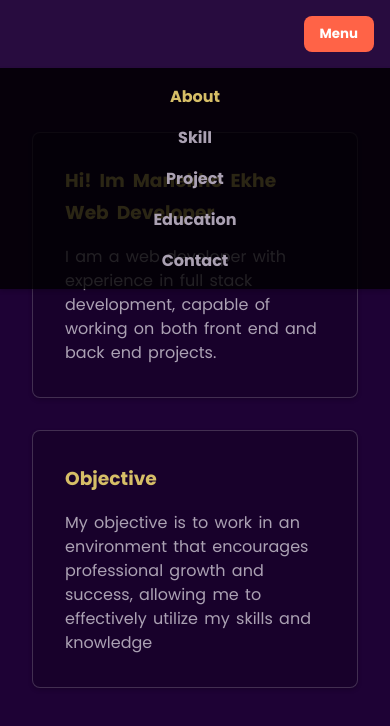
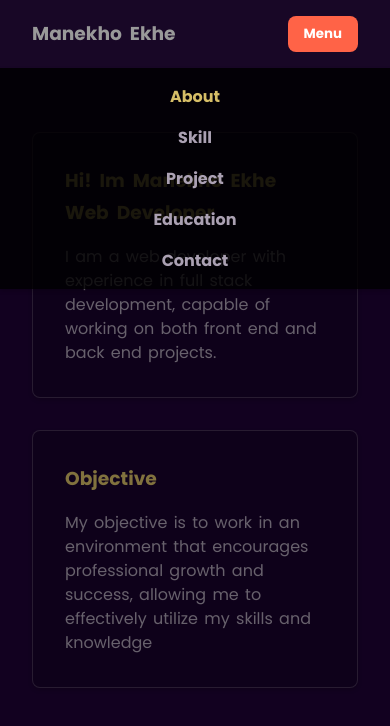
Before and after one commit to learnease95/portfolio, a Next.js app: page / in a window 390 px wide. Both pictures are taken after a click on the button "Menu". Shown: the top 726 px of the page. Built offline with nearby package versions, Linux system fonts and the light colour scheme.

Commit message:
done with header and the home page ui

```diff
--- a/component/header/header.jsx
+++ b/component/header/header.jsx
@@ -68,10 +68,16 @@ export default function Header() {
 
       {/* MOBILE VIEW */}
       <div className={styles.mobile_relative_position}>
+        <h4 className={styles.hi}>Manekho Ekhe</h4>
         <button className={styles.menu_button} onClick={toggleShowMenu}>
           Menu
         </button>
         {showMenu && (
+          <>
+            <div
+              className={styles.close_container}
+              onClick={toggleShowMenu}
+            ></div>
             <div className={styles.menu_container}>
               <Link
                 className={
@@ -129,6 +135,7 @@ export default function Header() {
                 Contact
               </Link>
             </div>
+          </>
         )}
       </div>
     </>
--- a/component/header/header.module.css
+++ b/component/header/header.module.css
@@ -9,6 +9,14 @@
   top: 0;
   left: 0;
   z-index: 100;
+}
+
+.hi {
+  color: #fff;
+  /* color: var(--imp-text); */
+  font-size: 14pt;
+  line-height: 32px;
+  word-spacing: 4px;
 }
 
 .link {
@@ -31,6 +39,10 @@
   position: relative;
 }
 
+.close_container {
+  display: none;
+}
+
 @media only screen and (max-width: 478px) {
   .container {
     display: none;
@@ -39,9 +51,10 @@
   .mobile_relative_position {
     background-color: var(--bg);
     display: flex;
-    justify-content: flex-end;
+    justify-content: space-between;
+    align-items: center;
     gap: 24px;
-    padding: 16px;
+    padding: 16px 32px;
     position: sticky;
     top: 0;
     left: 0;
@@ -59,11 +72,23 @@
     cursor: pointer;
     font-weight: bold;
     transition: ease-in-out 0.3s;
+    z-index: 1000;
   }
 
   .menu_button:hover {
     background-color: #fff;
     color: #000;
+  }
+
+  .close_container {
+    display: flex;
+    position: fixed;
+    top: 0;
+    left: 0;
+    right: 0;
+    height: 100%;
+    width: 100%;
+    background-color: rgba(0, 0, 0, 0.4);
   }
 
   .menu_container {
```
Lines whose indentation alone changed are shown as unchanged.
